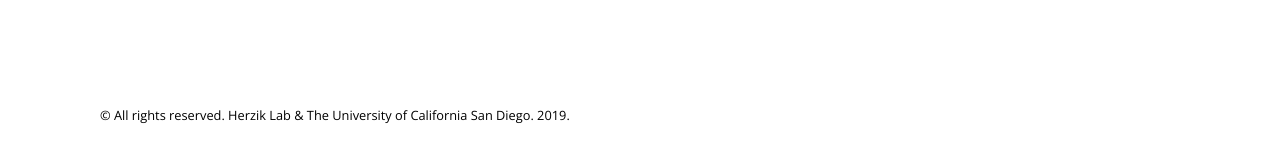
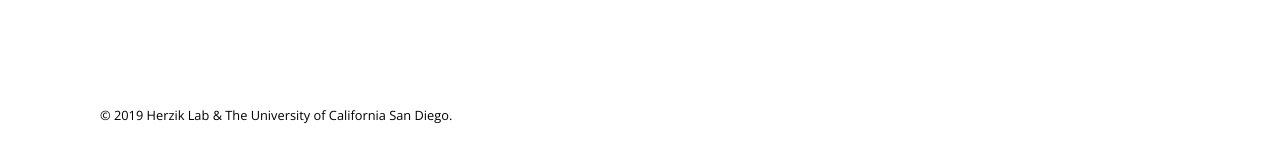
Before and after one commit to robwdudley/herzik-lab.github.io, a Jekyll site: the page built from index.md, in a window 1280 px wide. Shown: the part 629-791 px from the top of the page. Built offline with Jekyll 4.4.1, drawn with Linux system fonts in a browser that asks for light colours.

Commit message:
want to make sure files are being properly updated on github

```diff
--- a/_includes/footer.html
+++ b/_includes/footer.html
@@ -2,7 +2,7 @@
   <div class="container">
     <div class="row">
       <div class="col-md-12">
-        <p class="footer-text">&copy; All rights reserved. Herzik Lab & The University of California San Diego. 2019.</p>
+        <p class="footer-text">&copy; 2019 Herzik Lab & The University of California San Diego.</p>
       </div>
     </div>
   </div>
```
Also changed, not shown: 10 other files.
